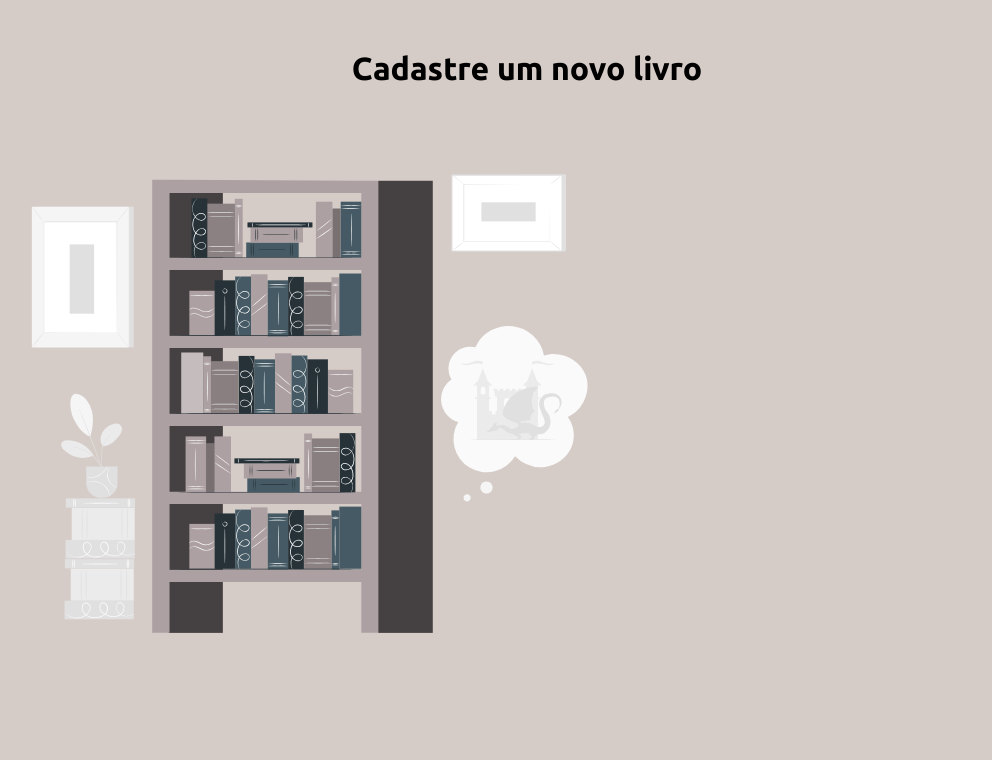
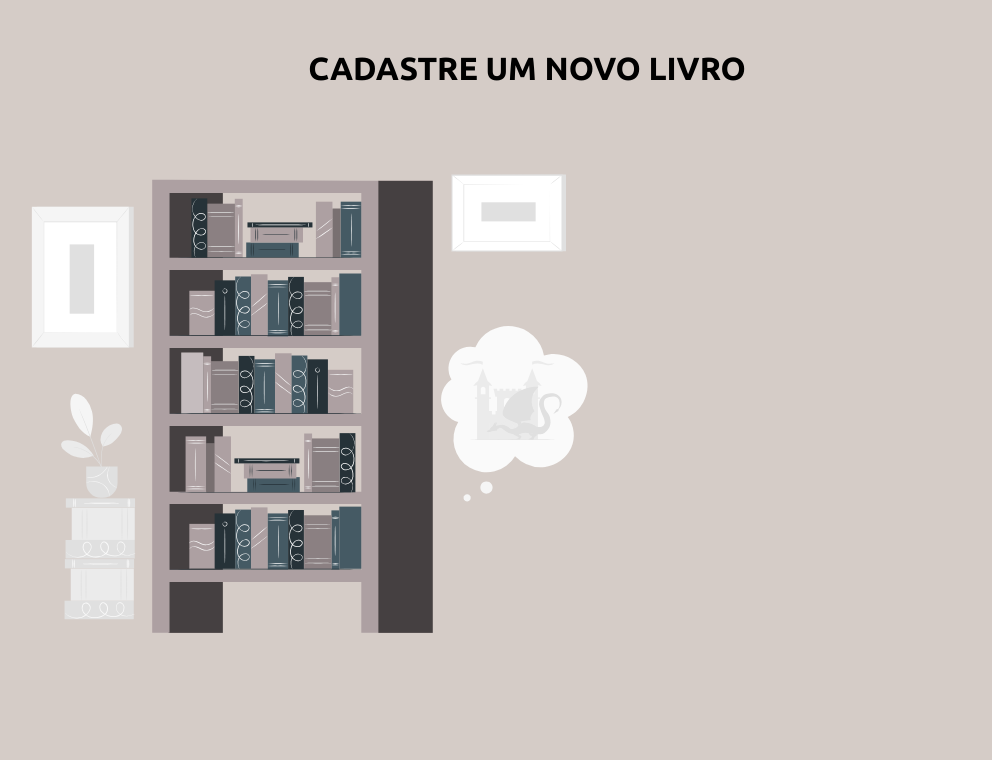
Before and after one commit to jaoviitor/Projeto-livraria, a website: page index.html in a window 1280 px wide. Shown: the top 760 px of the page, without its empty margins (113-1105 px from the left). Drawn offline with Linux system fonts and the light colour scheme.

Commit message:
correção h1

```diff
--- a/index.html
+++ b/index.html
@@ -8,7 +8,7 @@
   <link rel="stylesheet" href="style.css">
 </head>
 <body>
-  <h1>Cadastre um novo livro</h1>
+  <h1>CADASTRE UM NOVO LIVRO</h1>
   <img src="./img/livraria.svg" alt="Imagem" class="imagem">
   <form id="formulario">
     <label for="nome">Nome</label>
```
